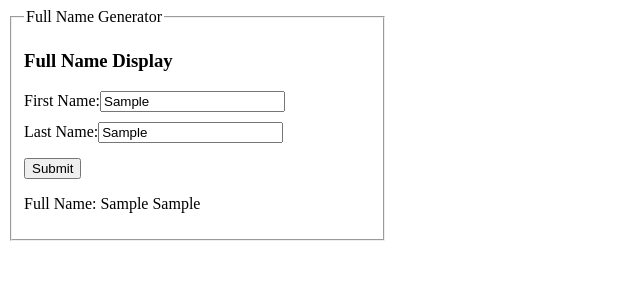
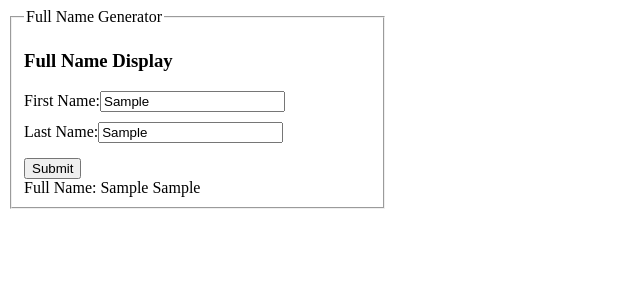
Before and after one commit to NoorMahamad2004s/XDisplayName, a React (Vite) app: page / in a window 1280 px wide. Both pictures are taken after typing "Sample", "Sample" into the empty fields and a click on the button "Submit". Shown: the top 300 px of the page, without its empty margins (0-640 px from the left). Built offline with nearby package versions, Linux system fonts and the light colour scheme.

Commit message:
push commit

```diff
--- a/src/Components/DisplayName/DisplayName.jsx
+++ b/src/Components/DisplayName/DisplayName.jsx
@@ -35,10 +35,14 @@ const DisplayName = () => {
                         <button type="submit">Submit</button>
                     </div>
 
-                        {fullName && firstName && lastName && <p>Full Name: {fullName}</p>}
+
+                    {fullName && firstName && lastName && <label id='fullname'>Full Name: {fullName}</label>}
 
                 </fieldset>
             </form>
+
+
+
         </div>
     )
 }
```
